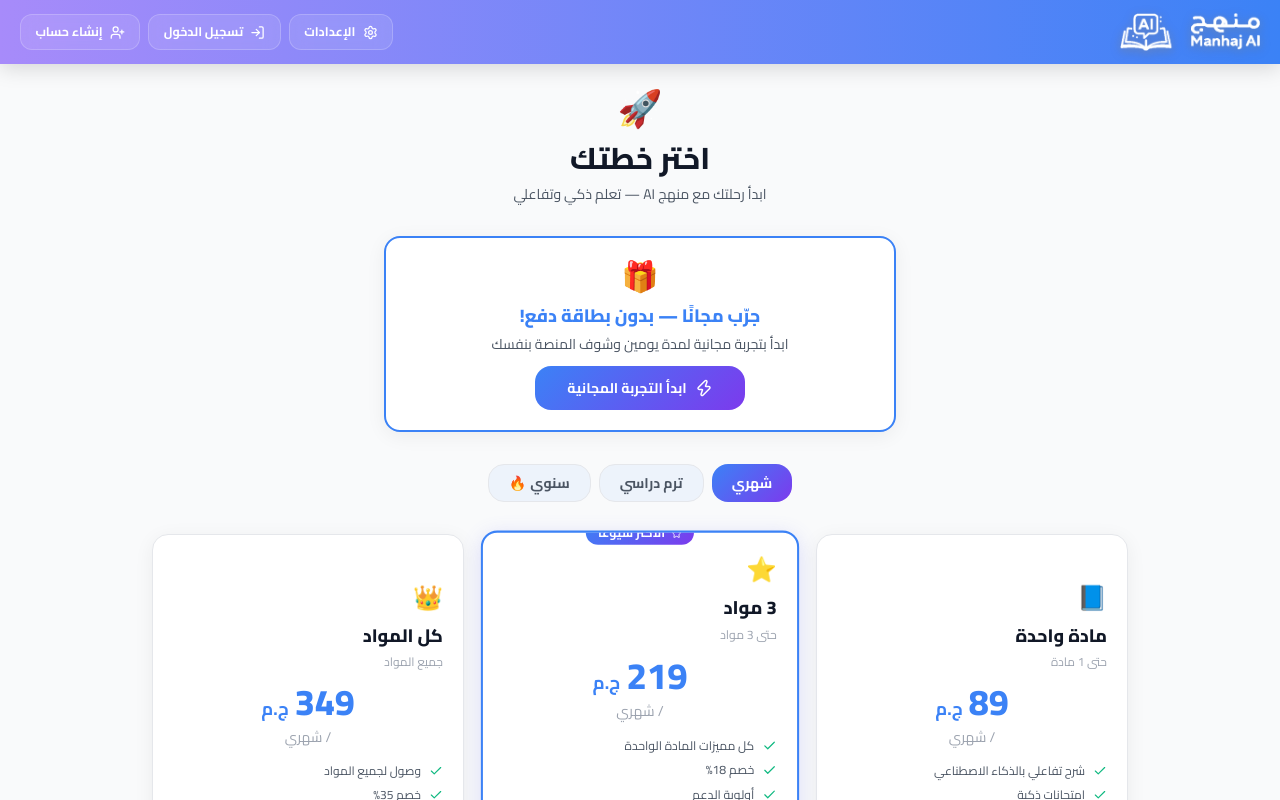
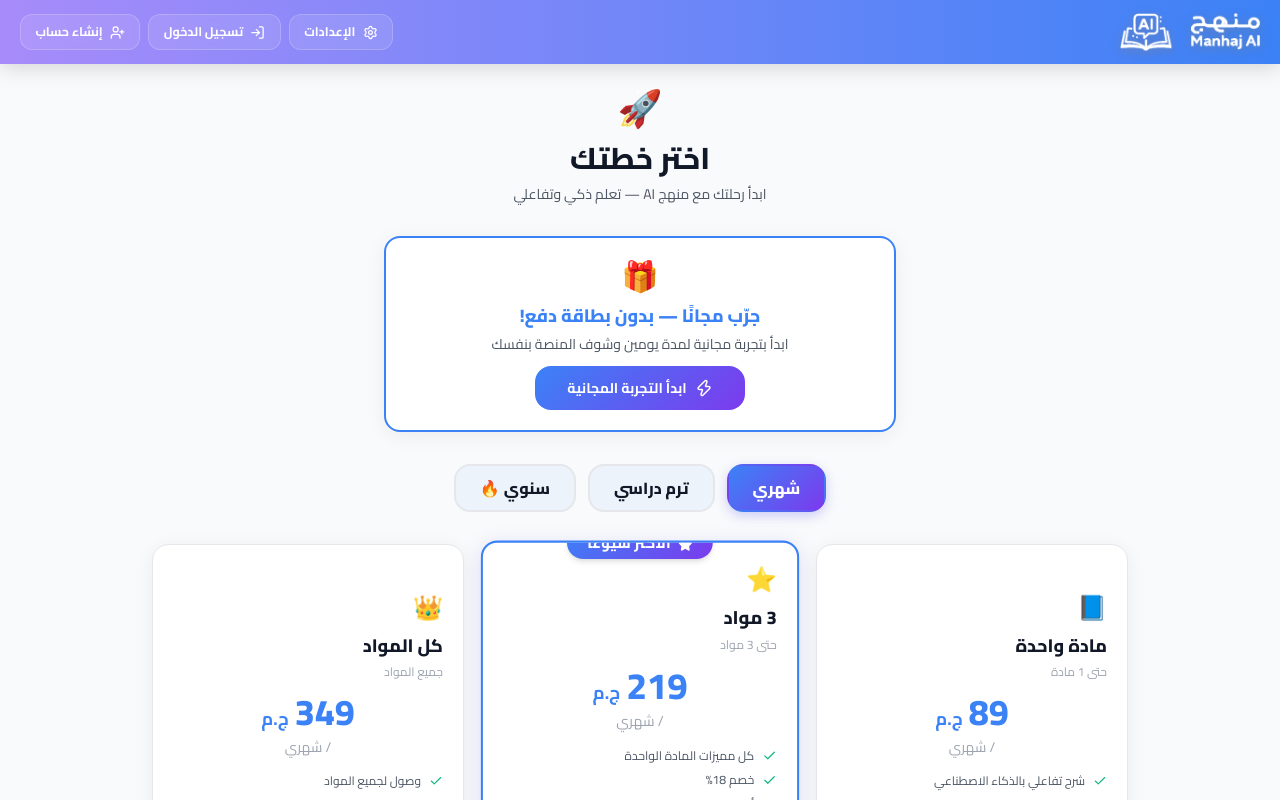
Before and after one commit to accmoha86-beep/ManhajAi, a Next.js app: page /subscribe in a window 1280 px wide. Shown: the top 800 px of the page. Built offline with nearby package versions, Linux system fonts and the light colour scheme; no server answers; the database is empty.

Commit message:
fix: subscription tabs text visibility — larger font, more padding, clearer badge

```diff
--- a/src/components/subscription/SubscribePage.tsx
+++ b/src/components/subscription/SubscribePage.tsx
@@ -237,16 +237,17 @@ export default function SubscribePage() {
       </div>
 
       {/* Period Selector */}
-      <div className="flex justify-center gap-2 mb-8">
+      <div className="flex justify-center gap-3 mb-8 flex-wrap">
         {(['monthly', 'term', 'annual'] as Period[]).map(period => (
           <button
             key={period}
             onClick={() => setSelectedPeriod(period)}
-            className="px-5 py-2 rounded-xl text-sm font-bold transition-all"
+            className="px-6 py-2.5 rounded-xl text-base font-extrabold transition-all whitespace-nowrap"
             style={{
               background: selectedPeriod === period ? 'var(--theme-cta-gradient)' : 'var(--theme-hover-overlay)',
-              color: selectedPeriod === period ? '#fff' : 'var(--theme-text-secondary)',
-              border: selectedPeriod === period ? 'none' : '1px solid var(--theme-surface-border)',
+              color: selectedPeriod === period ? '#fff' : 'var(--theme-text-primary)',
+              border: selectedPeriod === period ? '2px solid transparent' : '2px solid var(--theme-surface-border)',
+              boxShadow: selectedPeriod === period ? '0 4px 12px rgba(99,102,241,0.3)' : 'none',
             }}
           >
             {periodLabels[period]}
@@ -276,9 +277,9 @@ export default function SubscribePage() {
               }}
             >
               {isPopular && (
-                <div className="absolute -top-3 left-1/2 -translate-x-1/2 px-3 py-1 rounded-full text-xs font-bold"
-                  style={{ background: 'var(--theme-cta-gradient)', color: '#fff' }}>
-                  <Star size={10} className="inline ml-1" /> الأكثر شيوعاً
+                <div className="absolute -top-4 left-1/2 -translate-x-1/2 px-5 py-1.5 rounded-full text-sm font-extrabold whitespace-nowrap shadow-md"
+                  style={{ background: 'var(--theme-cta-gradient)', color: '#fff', zIndex: 10, letterSpacing: '0.02em' }}>
+                  <Star size={14} className="inline ml-1" fill="currentColor" /> الأكثر شيوعاً
                 </div>
               )}
               {discount > 0 && (
```
